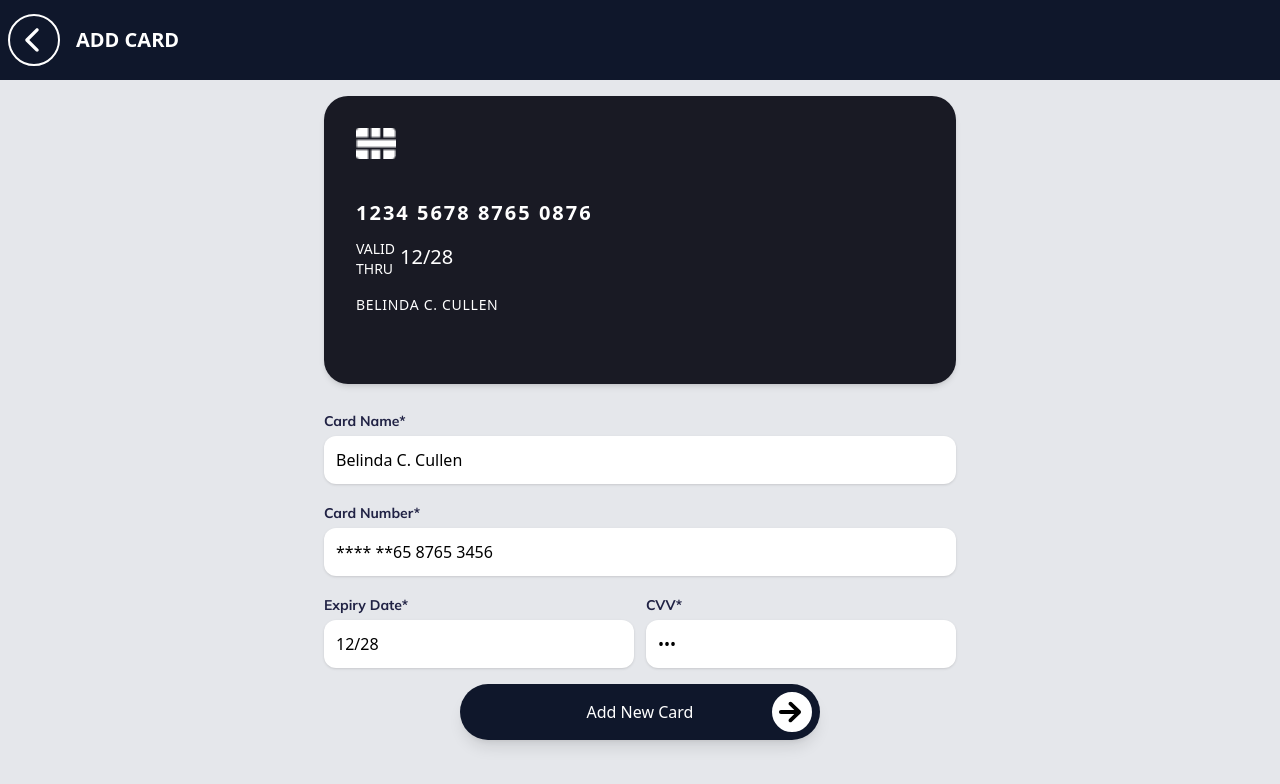
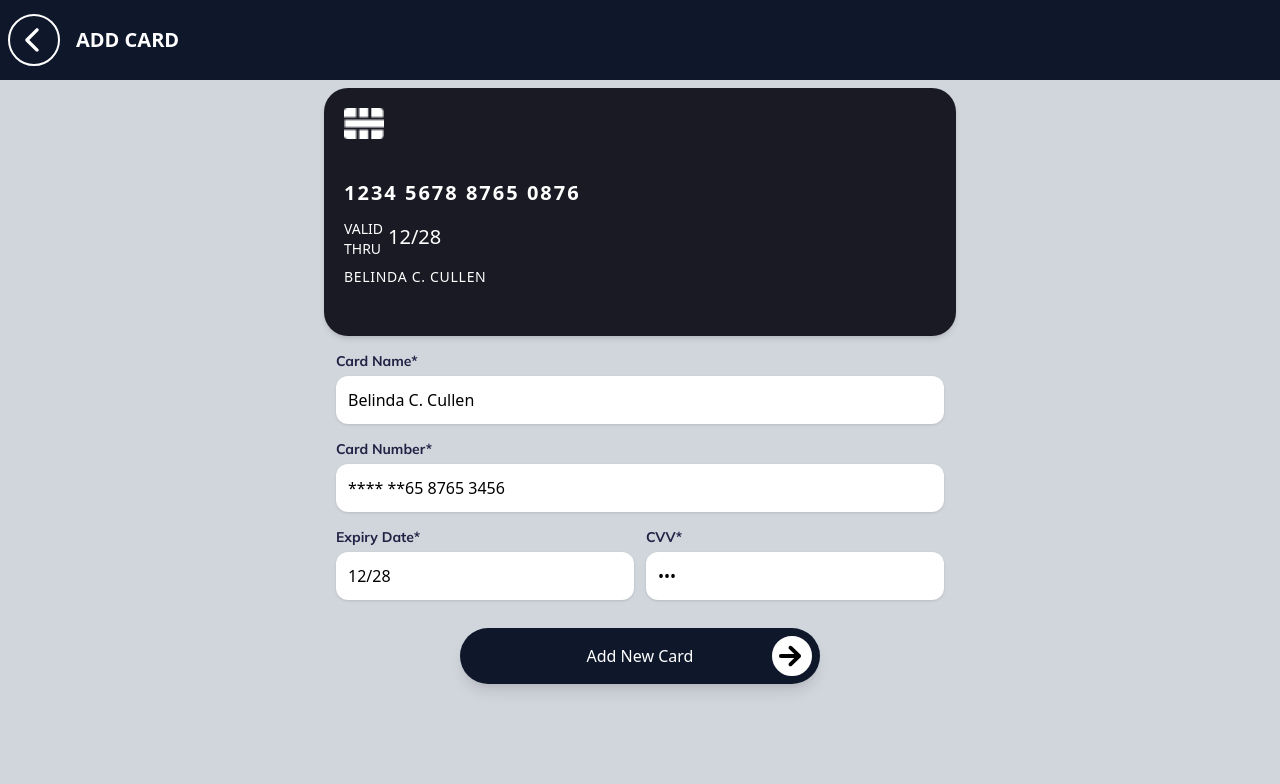
Before and after one commit to RJRYT/ServiceConnectApp, a React (Vite) app: page /paymenttype in a window 1280 px wide. Shown: the top 784 px of the page. Built offline with nearby package versions, Linux system fonts and the light colour scheme; a web font is replaced by a local one.

Commit message:
changes set in the payment pages scroll and height

```diff
--- a/src/pages/PaymentMethod.jsx
+++ b/src/pages/PaymentMethod.jsx
@@ -7,13 +7,13 @@ import Submitbutton from '../components/submitbutton';
 
 const PaymentMethod = () => {
     return (
-        <div className='h-screen w-full bg-gray-300 '>
+        <div className='h-screen w-full bg-gray-300'>
             <Header title="PAYMENT METHODS" />
-            <div className="max-h-screen w-full  grid grid-cols-1 p-4 gap-8 ">
+            <div className="max-h-screen w-full  grid grid-cols-1 sm:p-1 p-4 gap-4 ">
                 <PaymentDetails />
                 <PaymentOptions />
                 <div className="sm:flex justify-center items-center flex flex-col">
-                    <img className='cursor-pointer p-4 sm:ml-75 ml-65 ' src={Addnewcard} />
+                    <img className='cursor-pointer  sm:ml-75 ml-65 ' src={Addnewcard} />
                     <Submitbutton title="Enroll Course - $55" />
                 </div>
 
--- a/src/pages/PaymentType.jsx
+++ b/src/pages/PaymentType.jsx
@@ -14,7 +14,7 @@ const PaymentType = () => {
   });
   return (
 
-    <div className="min-h-screen  bg-gray-200  font-sans ">
+    <div className="min-h-screen  w-full bg-gray-300  font-sans ">
       {/* Header */}
       <Header title="ADD CARD" />
 
@@ -22,18 +22,18 @@ const PaymentType = () => {
       <div className="sm:flex flex-col justify-center items-center p-2">
 
 
-        <div className="bg-[#191a24] h-[36vh] md:max-w-3xl  sm:w-1/2 text-white rounded-3xl  p-8 mt-2 shadow-md">
+        <div className="bg-[#191a24] h-[31vh]  sm:w-1/2 text-white rounded-3xl  sm:p-5 p-4 shadow-md">
           <img src={paymentcard} className='w-10 mb-5' />
           <div className="text-xl tracking-widest font-semibold pt-5">1234 5678 8765 0876</div>
           <div className="flex text-sm mt-3 gap-1">
             <div className="w-10 text-white">VALID THRU</div>
             <div className='mt-1 text-xl'>{cardDetails.expiry}</div>
           </div>
-          <div className="mt-4 text-sm tracking-wider">{cardDetails.name.toUpperCase()}</div>
+          <div className="mt-2 text-sm tracking-wider">{cardDetails.name.toUpperCase()}</div>
         </div>
 
         {/* Form Fields */}
-        <div className="sm:w-1/2 mt-6 space-y-4 ">
+        <div className="sm:w-1/2 p-3 space-y-3 ">
           <div>
             <label className="text-sm text-[#202244]  font-mulish  font-bold">Card Name*</label>
             <input
```
